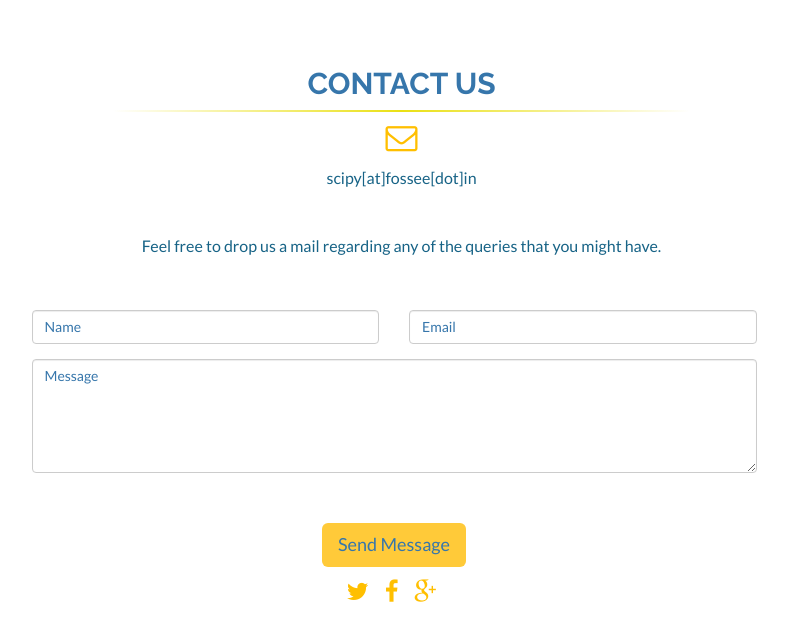
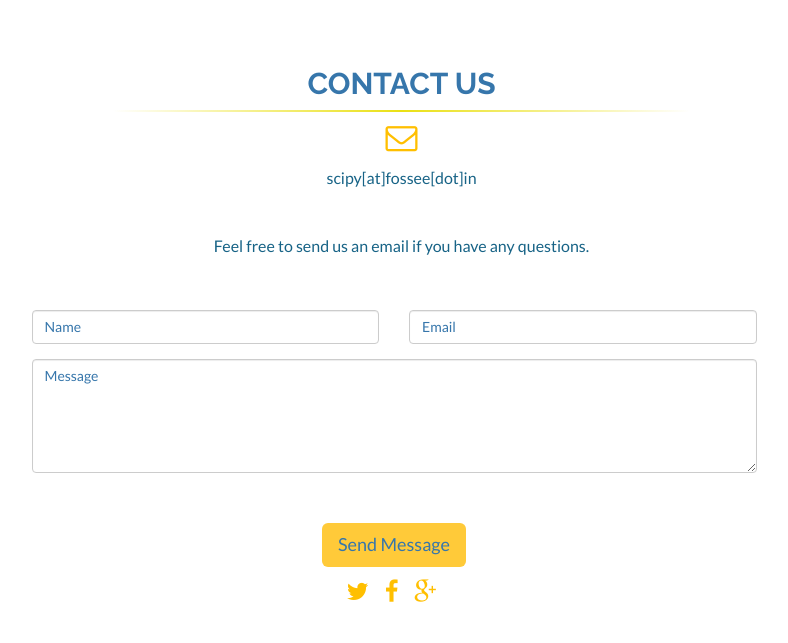
Before and after one commit to FOSSEE/SciPy2015, a Django app: template website/templates/base.html in a window 1280 px wide. Shown: the part 2414-3057 px from the top of the page, without its empty margins (231-1019 px from the left). Run offline with Django 3.2, Linux system fonts and the light colour scheme; the template is opened without the code that fills it, so the values that code supplies are empty; parts of the project's set-up code (start-up, migrations or seed data) failed here and were passed over; some libraries are stand-ins or nearby versions.

Commit message:
rephrase email statement

```diff
--- a/website/templates/base.html
+++ b/website/templates/base.html
@@ -186,7 +186,7 @@
     </div>
     <div class="row">
       <div class="col-lg-8 col-lg-offset-2 centered">
-        <p>Feel free to drop us a mail regarding any of the queries that you might have.</p>
+        <p>Feel free to send us an email if you have any questions.</p>
         <form id="contact" action="" class="form" role="form" method=POST enctype="multipart/form-data">
           <div class="row">
             <div class="col-xs-6 col-md-6 form-group">
```
